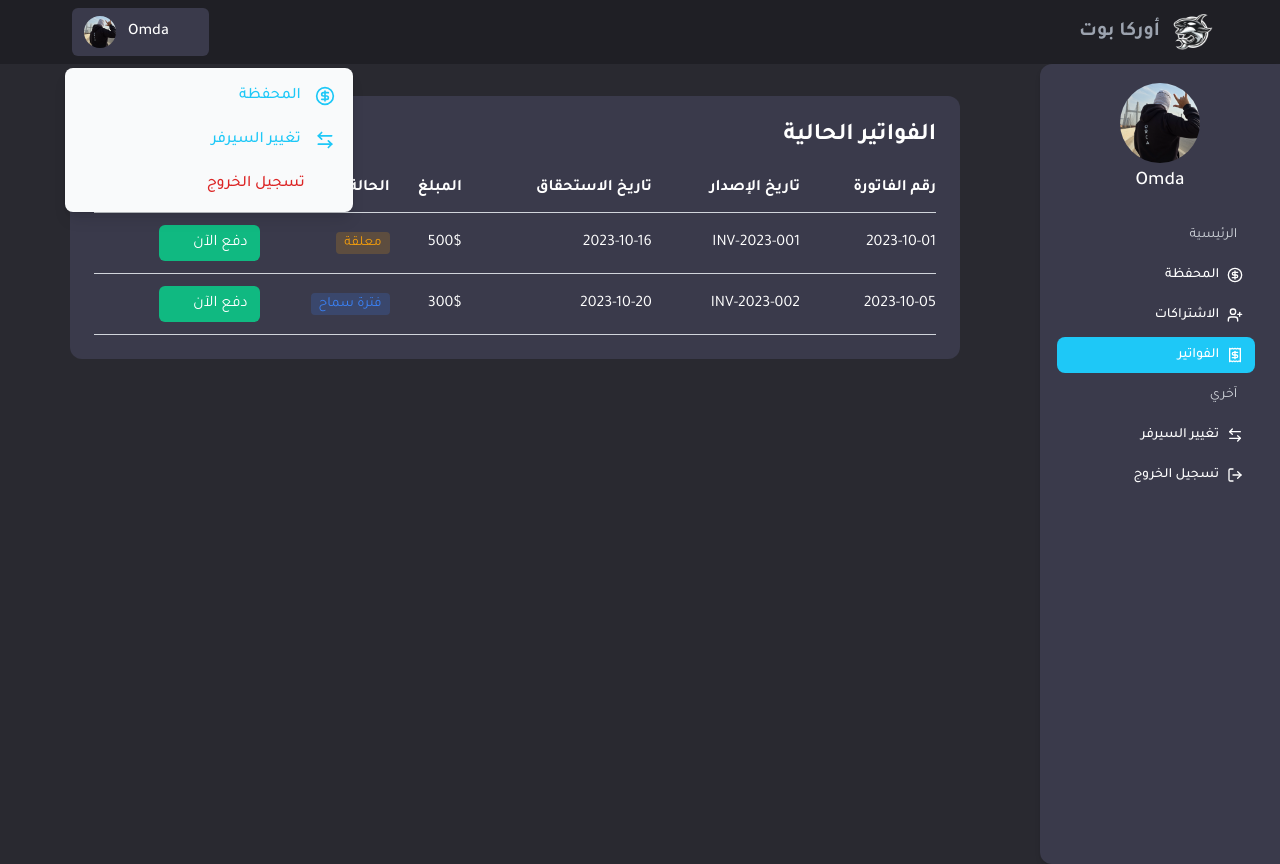
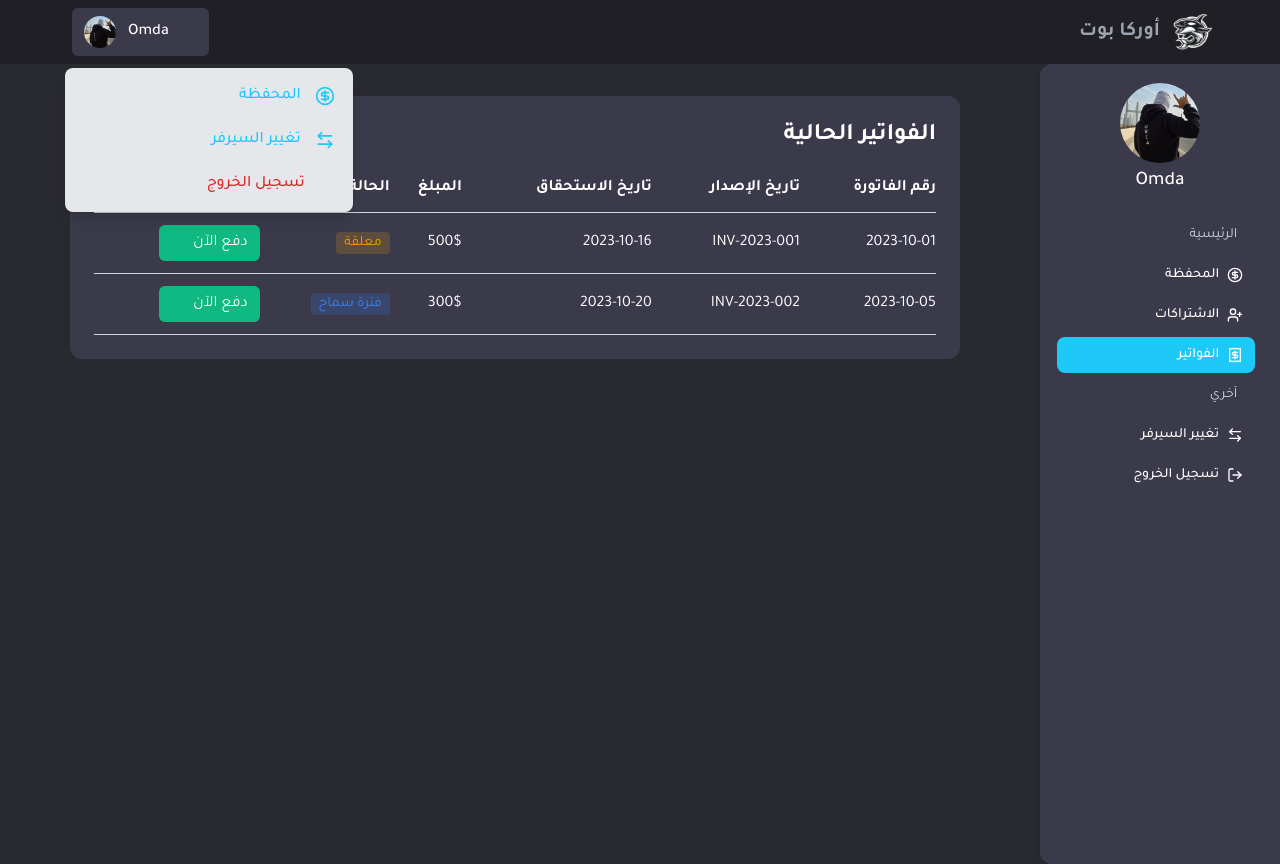
Before and after one commit to SolomDev00/Orcabot.net, a React (Vite) app: page /#/dashboard/user/invoice in a window 1280 px wide. Both pictures are taken after a click on the button "Omda". Built offline with nearby package versions, Linux system fonts and the light colour scheme; some icons are missing.

Commit message:
Profile Button is done.

```diff
--- a/src/components/dashboard-navbar/ProfileBtn.tsx
+++ b/src/components/dashboard-navbar/ProfileBtn.tsx
@@ -60,7 +60,7 @@ export default function ProfileBtn() {
               leaveTo="opacity-0 translate-y-1"
             >
               <Popover.Panel className="absolute left-[100%] z-10 mt-3 w-screen max-w-72 -translate-x-1/2 transform px-3 sm:px-0">
-                <div className="bg-gray-50 overflow-hidden rounded-lg shadow-lg ring-1 ring-black/5 z-20 py-1">
+                <div className="bg-gray-200 overflow-hidden rounded-lg shadow-lg ring-1 ring-black/5 z-20 py-1">
                   {links.map((link) => (
                     <div className="my-1 px-2">
                       <Link
```
